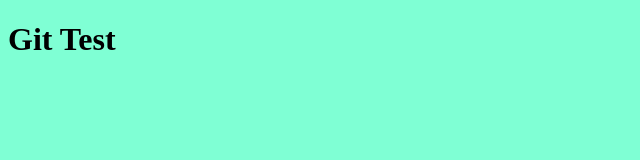
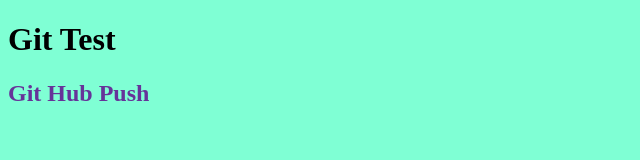
Before and after one commit to Hannyam/GitTesting, a plain HTML site: page index.html in a window 1280 px wide. Shown: the whole page, without its empty margins (0-640 px from the left). Drawn offline with Linux system fonts and the light colour scheme.

Commit message:
add index code ans stylesheet

```diff
--- a/index.html
+++ b/index.html
@@ -8,5 +8,6 @@
     </head>
     <body>
         <h1>Git Test</h1>
+        <h2>Git Hub Push</h2>
     </body>
 </html>
--- a/style.css
+++ b/style.css
@@ -1,3 +1,6 @@
 body{
     background-color: aquamarine;
 }
+h2{
+    color: rebeccapurple;
+}
```
